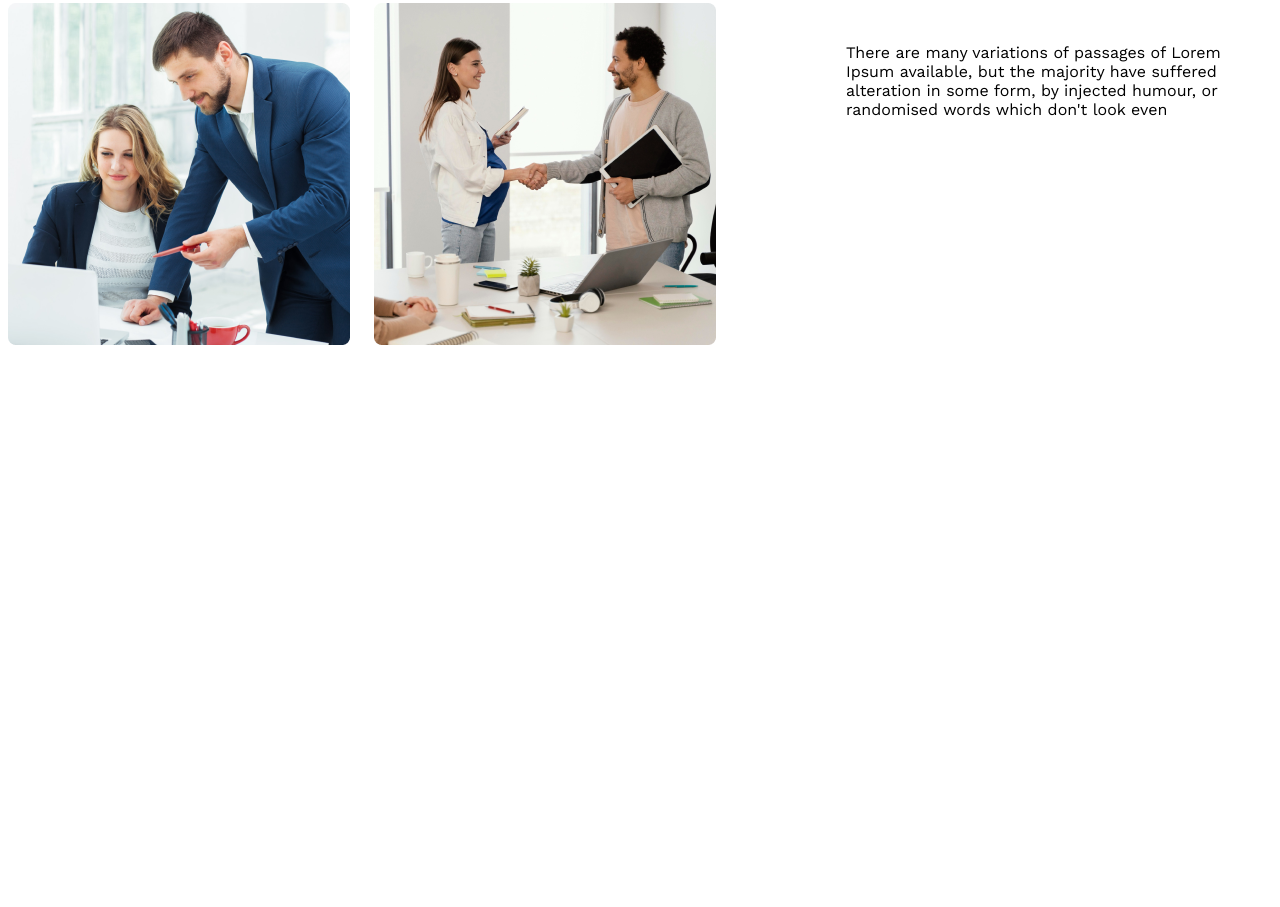
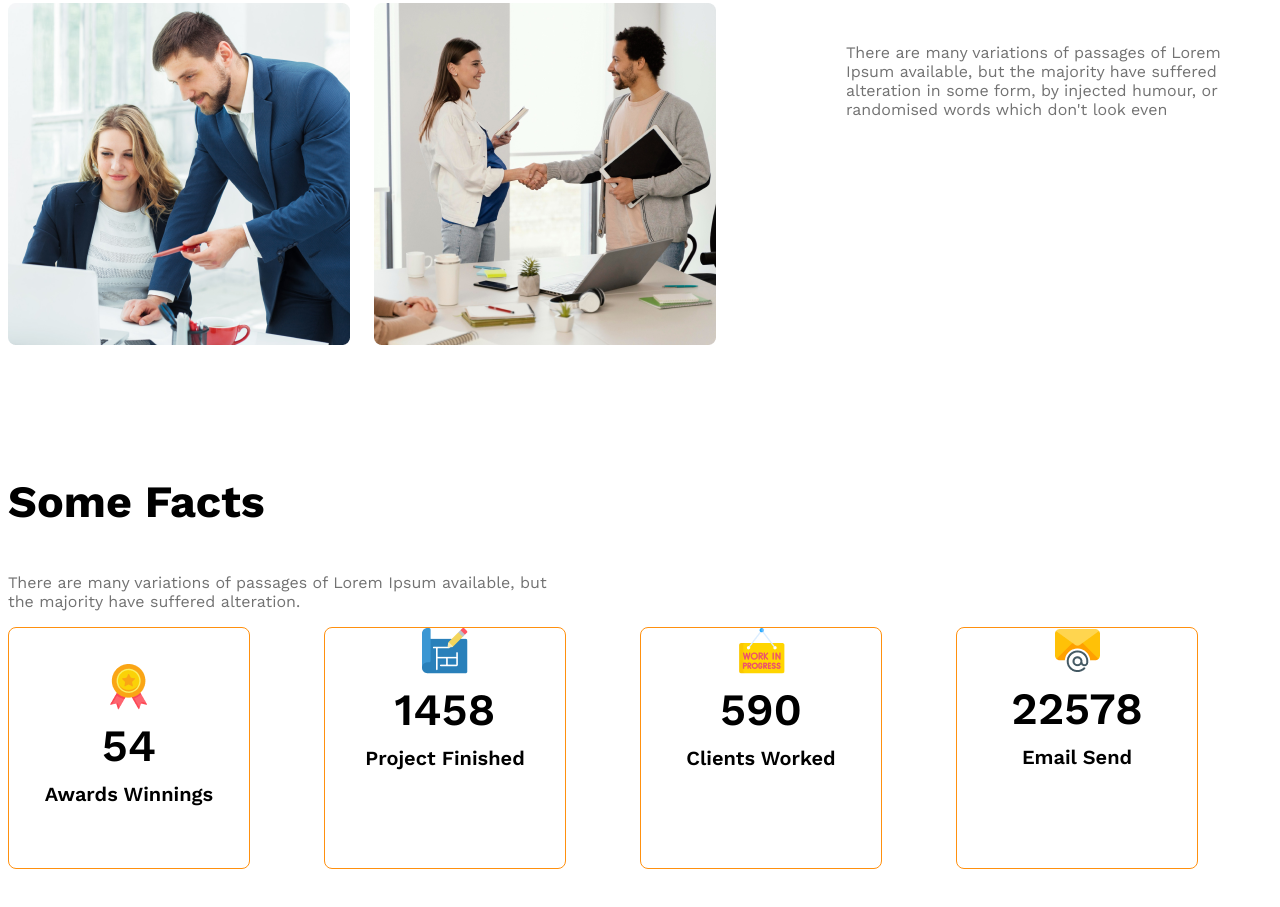
Before and after one commit to JewelRana363/g3-arctects-website, a plain HTML site: page index.html in a window 1280 px wide. Shown: the part 1559-2466 px from the top of the page. Before the commit the page ends 1912 px from the top, so only its background shows below. Drawn offline with nearby package versions, Linux system fonts and the light colour scheme.

Commit message:
added some fact

```diff
--- a/index.html
+++ b/index.html
@@ -43,11 +43,49 @@
 
             </div>
             <div class="our-features">
-                <h3 class="feature-title"> <span id="quick-list " class="test-lightgray">Quick list</span> <span>of Our</span> <span>Features</span>
+                <h3 class="section-title"> <span id="quick-list " class="test-lightgray">Quick list</span> <span>of Our</span> <span class="test-primary">Features</span>
                 </h3>
-                <p class="feature-drescription">There are many variations of passages of Lorem Ipsum available, but the majority have suffered alteration in some form, by injected humour, or randomised words which don't look even</p>
+                <p class="feature-drescription test-lightgray">There are many variations of passages of Lorem Ipsum available, but the majority have suffered alteration in some form, by injected humour, or randomised words which don't look even</p>
 
             </div>
+        </section>
+        <section>
+            <h3 class="section-title">Some Facts</h3>
+            <p class="test-lightgray fact-drescription">There are many variations of passages of Lorem Ipsum available, but the majority have suffered alteration.</p>
+            <div class="fact-container">
+             <!-- .fact-card*4>img.fact-icon+h4.fact-number+h4.fact-name--> <div class="fact-card display-flex">
+                <div>
+                    <img src="images/icons/ribon.png" alt="" class="fact-icon">
+                <h4 class="fact-number">54</h4>
+                <h4 class="fact-name">Awards Winnings</h4>
+                </div>
+             </div>
+             <div class="fact-card">
+              <div>  <img src="images/icons/projects.png" alt="" class="fact-icon">
+                <h4 class="fact-number">1458</h4>
+                <h4 class="fact-name">Project Finished</h4>
+            </div>
+             </div>
+             <div class="fact-card">
+              <div>
+                <img src="images/icons/customers.png" alt="" class="fact-icon">
+                <h4 class="fact-number">590</h4>
+                <h4 class="fact-name">Clients Worked</h4>
+              </div>
+             </div>
+             <div class="fact-card">
+              <div>
+                <img src="images/icons/email.png" alt="" class="fact-icon">
+                <h4 class="fact-number">22578</h4>
+                <h4 class="fact-name">Email Send</h4>
+              </div>
+             </div>
+            </div>
+
+
+        </section>
+        <section>
+
         </section>
 
     </main>
--- a/styles/arctrcts.css
+++ b/styles/arctrcts.css
@@ -21,6 +21,9 @@ color: #424242;
   background-color:  rgba(253, 225, 184, 1);
 
 }
+    .test-primary{
+        color: #FF900E;
+    }
 .btn-primary{
     background-color: #FF900E;
     color: white;
@@ -90,16 +93,65 @@ main > section{
     max-width: 530px ;
 
 }
-.feature-title{
+.section-title{
     font-size: 2.8rem;
     font-weight: 700;
 }
 #quick-list{
     font-weight: 500;
 }
+.fact-container{
+    display: grid;
+    grid-template-columns: repeat(4,1fr);
+}
+.fact-card{
+    border: 1px solid #FF900E;
+    width: 240px;
+    height: 240px;
+    border-radius: 8px ;
+    text-align: center;
+    align-items: center;
+    justify-content: center;
+}
+.fact-number{
+    font-size: 2.8rem;
+    font-weight: 600;
+    margin-top: 5px;
+    margin-bottom: 10px;
+
+
+}
+.fact-name{
+    font-size: 1.25rem;
+    font-weight: 600;
+    margin-top: 10px;
+
+
+}
+.fact-drescription{
+    max-width: 540px;
+
+}
 
 @media screen and(max-width:576px){
-    .navbar, .nav-link{
+    .navbar, .nav-link, .teams{
         flex-direction: column;
     }
+    .team-img-container{
+        grid-template-columns: repeat(1,1fr);
+    }
+    .our-features{
+
+        margin-left: 20px;
+    }
 }
+
+
+@media screen and(min-width:576px) and(max-width:992px){
+    .teams{
+        flex-direction: column;
+    }
+    .our-feature{
+        margin-left: 50px auto;
+    }
+}
```
